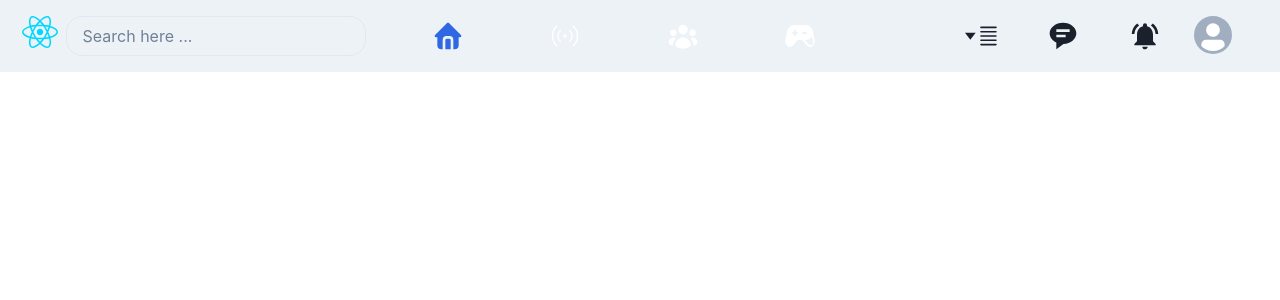
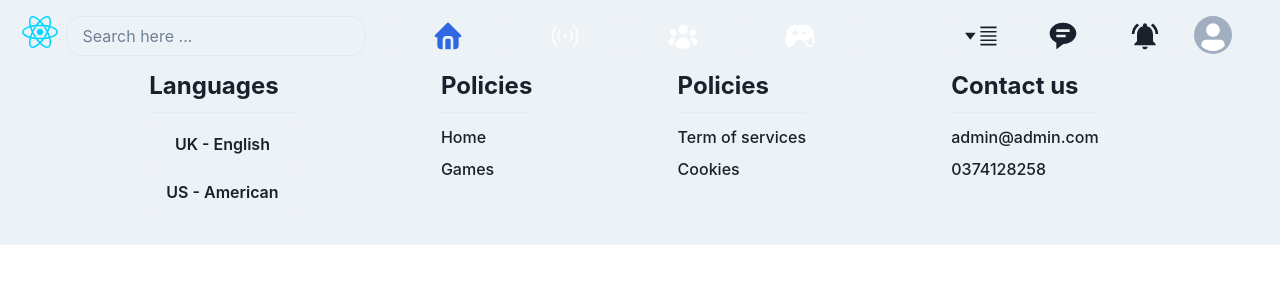
Before and after one commit to thienan2003bt/friendhub-social-media-frontend, a React (Vite) app: page / in a window 1280 px wide. Shown: the top 300 px of the page. Built offline with nearby package versions, Linux system fonts and the light colour scheme.

Commit message:
5. Complete UI for app footer with mock data

```diff
--- a/src/App.jsx
+++ b/src/App.jsx
@@ -1,12 +1,14 @@
 import { Container } from '@chakra-ui/react'
 import './App.css'
 import Header from './components/common/Header/Header'
+import Footer from './components/common/Footer/Footer'
 
 function App() {
 
   return (
     <Container w={"100vw"}>
-		<Header />
+		  <Header />
+      <Footer />
     </Container>
   )
 }
--- /dev/null
+++ b/src/components/common/Footer/Footer.jsx
@@ -0,0 +1,106 @@
+import { Button, Divider, Flex, Text } from "@chakra-ui/react";
+import { useEffect, useState } from "react";
+import { Link } from "react-router-dom";
+
+function Footer() {
+    const CUSTOMER_SERVICE_ADMIN_MAIL = "admin@admin.com";
+    const CUSTOMER_SERVICE_ADMIN_PHONE = "0374128258";
+
+    const [languages, setLanguages] = useState([]);
+    const [selectedLanguageCode, setSelectedLanguageCode] = useState("UK");
+
+    const [navigators, setNavigators] = useState([]);
+    const [policies, setPolicies] = useState([]);
+
+    const handleSelectLanguage = async (langCode) => {
+        const foundLanguages = languages.filter(lang => lang.code === langCode);
+        if(foundLanguages.length <= 0) {
+            return window.alert("Invalid language!");
+        }
+
+        console.log("New selected language: ");
+        console.log({name: foundLanguages[0].name, code: foundLanguages[0].code});
+        setSelectedLanguageCode(foundLanguages[0].code);
+    }
+
+
+    useEffect(() => {
+        setLanguages([{name: "English", code: "UK"}, {name: "American", code: "US"}]);
+        setPolicies([{name: "Term of services"}, {name: "Cookies"}]);
+        setNavigators([{name: "Home", linkURL: "/"}, {name: "Games", linkURL: "/games"}])
+    }, [])
+
+    return (
+        <Flex className="app-footer" w={"95vw"} justifyContent={"space-evenly"}>
+            <Flex className="language-section-footer" flexDirection={"column"}
+                justifyContent={"flex-start"} alignItems={"flex-start"}
+                p={3}
+            >
+                <Text fontSize={24} fontWeight={"bold"}>Languages</Text>
+                <Divider marginY={2} />
+                <Flex flexDirection={"column"} alignItems={"flex-start"} justifyContent={"flex-start"}>
+                { languages.length > 0
+                && languages.slice(0, 3).map((lang, id) => {
+                    return <Text w={"full"} as={Button} disabled={selectedLanguageCode === lang.code}
+                            key={`lang-${id}`} onClick={() => handleSelectLanguage(lang.code)} marginY={1}>
+                            {lang.code} - {lang.name}
+                        </Text>
+                    })}
+                </Flex>
+            </Flex>
+            <Flex className="navigator-section-footer" flexDirection={"column"}
+                justifyContent={"flex-start"} alignItems={"flex-start"}
+                p={3}
+            >
+                <Text fontSize={24} fontWeight={"bold"}>Policies</Text>
+                <Divider marginY={2} />
+                <Flex flexDirection={"column"} alignItems={"flex-start"} justifyContent={"flex-start"}>
+                { navigators.length > 0
+                && navigators.slice(0, 3).map((nav, id) => {
+                    return <Text as={Link} w={"full"} textAlign={"start"} marginY={1}
+                            key={`nav-${id}`} to={`/${nav.linkURL}`}>
+                            {nav.name}
+                        </Text>
+                    })}
+                </Flex>
+            </Flex>
+
+            <Flex className="policy-section-footer" flexDirection={"column"}
+                justifyContent={"flex-start"} alignItems={"flex-start"}
+                p={3}
+            >
+                <Text fontSize={24} fontWeight={"bold"}>Policies</Text>
+                <Divider marginY={2} />
+                <Flex flexDirection={"column"} alignItems={"flex-start"} justifyContent={"flex-start"}>
+                { policies.length > 0
+                && policies.slice(0, 3).map((policy, id) => {
+                    return <Text as={Link} w={"full"} textAlign={"start"} marginY={1}
+                            key={`policy-${id}`} to={`/policies/${policy.name}`}>
+                            {policy.name}
+                        </Text>
+                    })}
+                </Flex>
+            </Flex>
+
+            <Flex className="contact-section-footer" flexDirection={"column"}
+                justifyContent={"flex-start"} alignItems={"flex-start"}
+                p={3}
+            >
+                <Text fontSize={24} fontWeight={"bold"}>Contact us</Text>
+                <Divider marginY={2} />
+                <Flex flexDirection={"column"} alignItems={"flex-start"} justifyContent={"flex-start"}>
+                    <Text as={"a"} w={"full"} textAlign={"start"} marginY={1}
+                        key={`contact-email`} href={`mailto:${CUSTOMER_SERVICE_ADMIN_MAIL}`}>
+                        {CUSTOMER_SERVICE_ADMIN_MAIL}
+                    </Text>
+                    <Text as={"a"} w={"full"} textAlign={"start"} marginY={1}
+                        key={`contact-phone`} href={`tel:${CUSTOMER_SERVICE_ADMIN_PHONE}`}>
+                        {CUSTOMER_SERVICE_ADMIN_PHONE}
+                    </Text>
+                </Flex>
+            </Flex>
+        </Flex>
+    );
+}
+
+export default Footer;
```
